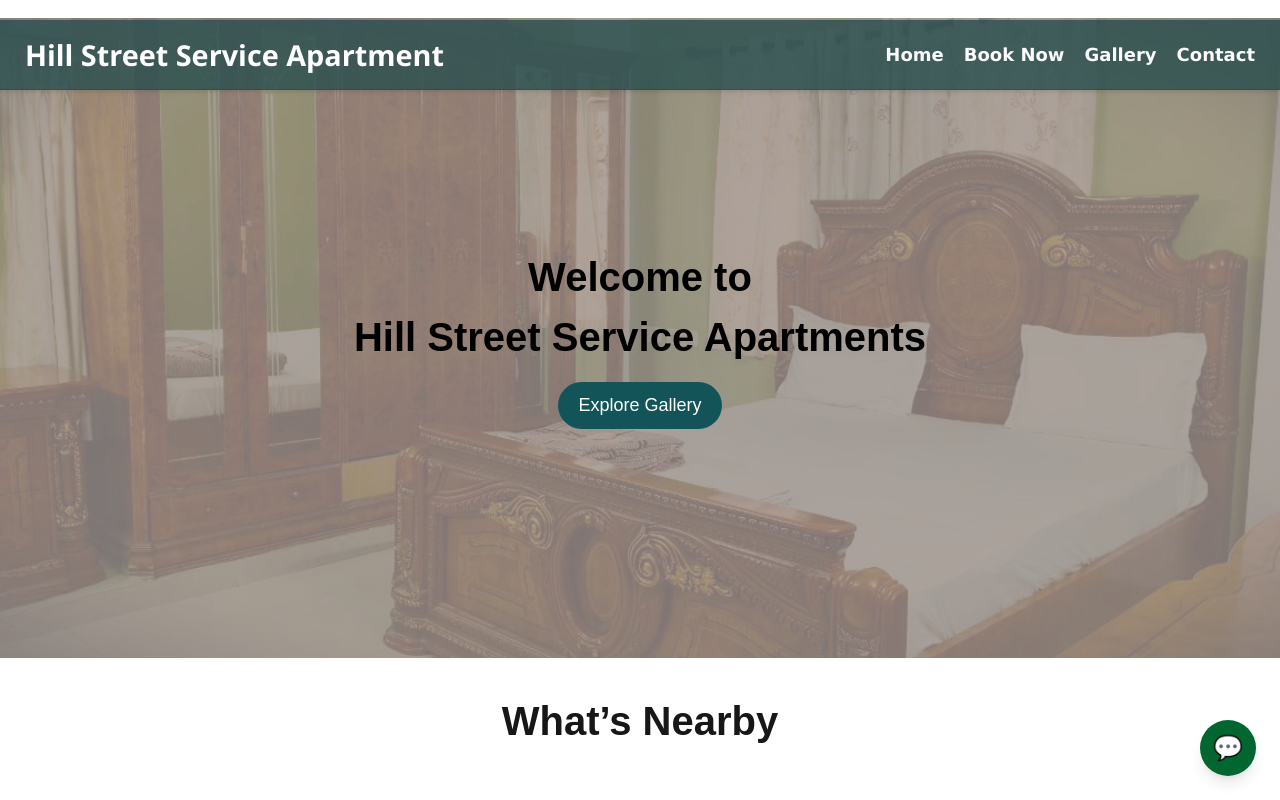
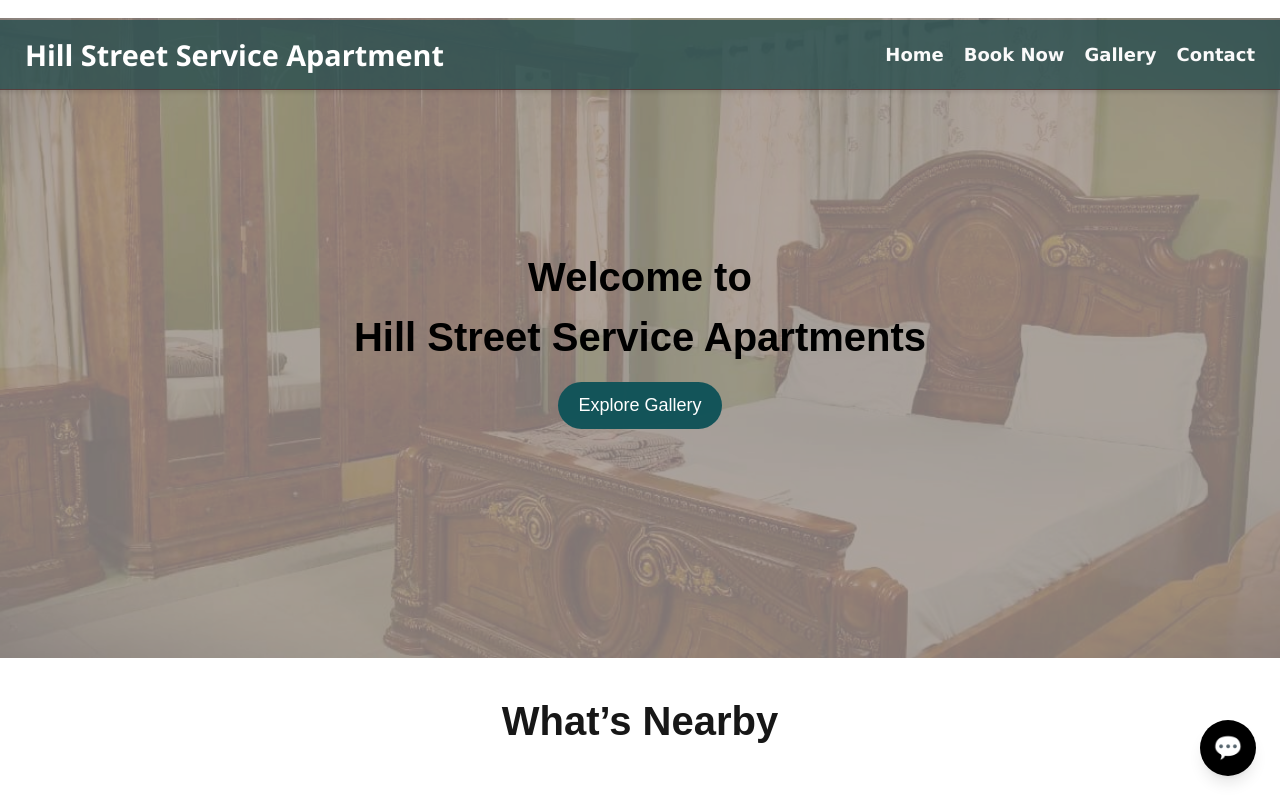
Before and after one commit to Saniahyd1/guesthouse, a Next.js app: page / in a window 1280 px wide. Shown: the top 800 px of the page. Built offline with nearby package versions, Linux system fonts and the light colour scheme.

Commit message:
modified2

```diff
--- a/src/Components/ChatBot.tsx
+++ b/src/Components/ChatBot.tsx
@@ -43,13 +43,13 @@ export default function ChatBot() {
   return (
     <>
       <button onClick={() => setOpen(!open)}
-        className="fixed bottom-6 right-6 w-14 h-14 rounded-full bg-green-800 text-white flex items-center justify-center shadow-lg z-50 text-2xl">
+        className="fixed bottom-6 right-6 w-14 h-14 rounded-full bg-black text-white flex items-center justify-center shadow-lg z-50 text-2xl">
         {open ? '✕' : '💬'}
       </button>
 
       {open && (
         <div className="fixed bottom-24 right-6 w-80 h-125 bg-white rounded-2xl shadow-2xl flex flex-col z-50 border border-gray-100">
-          <div className="bg-green-800 text-white p-4 rounded-t-2xl flex items-center gap-3">
+          <div className="bg-green-900 text-white p-4 rounded-t-2xl flex items-center gap-3">
             <div className="w-9 h-9 rounded-full bg-white/20 flex items-center justify-center">🏡</div>
             <div>
               <p className="font-medium text-sm">Hill Street Assistant</p>
@@ -98,7 +98,7 @@ export default function ChatBot() {
               ➤
             </button>
           </div>
-          <p className="text-center text-xs text-gray-400 py-1 bg-white rounded-b-2xl">Powered by Claude AI</p>
+          <p className="text-center text-xs text-gray-400 py-1 bg-white rounded-b-2xl">Sania Sultana</p>
         </div>
       )}
     </>
```
